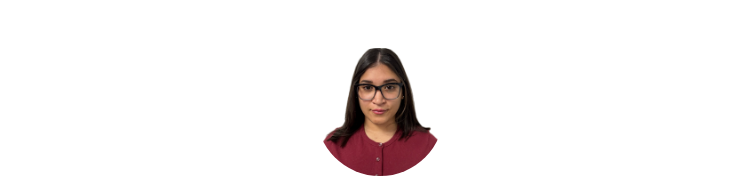
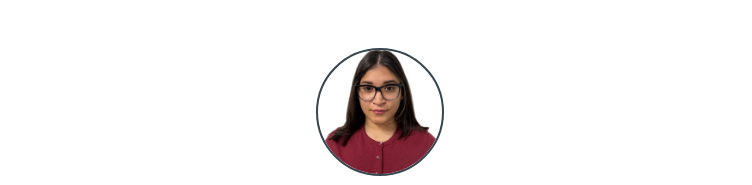
Before and after one commit to adrychona/adrychona.github.io, a plain HTML site: page index.html in a window 1280 px wide. Shown: the top 185 px of the page, without its empty margins (260-1012 px from the left). Drawn offline with Linux system fonts and the light colour scheme.

Commit message:
Add charcoal border to profile photo

```diff
--- a/index.html
+++ b/index.html
@@ -19,7 +19,7 @@
       line-height: 1.55;
     }
     header { display: flex; flex-direction: column; align-items: center; text-align: center; gap: .75rem; margin-bottom: 2.5rem; }
-    header img { width: 128px; height: 128px; border-radius: 50%; object-fit: cover; flex-shrink: 0; }
+    header img { width: 128px; height: 128px; border-radius: 50%; object-fit: cover; flex-shrink: 0; border: 2px solid #36454f; }
     h1 { margin: 0 0 .25rem; font-size: 1.6rem; }
     .title { color: var(--accent); font-weight: 600; margin: 0 0 .4rem; }
     .contact { color: var(--muted); font-size: .9rem; }
```
